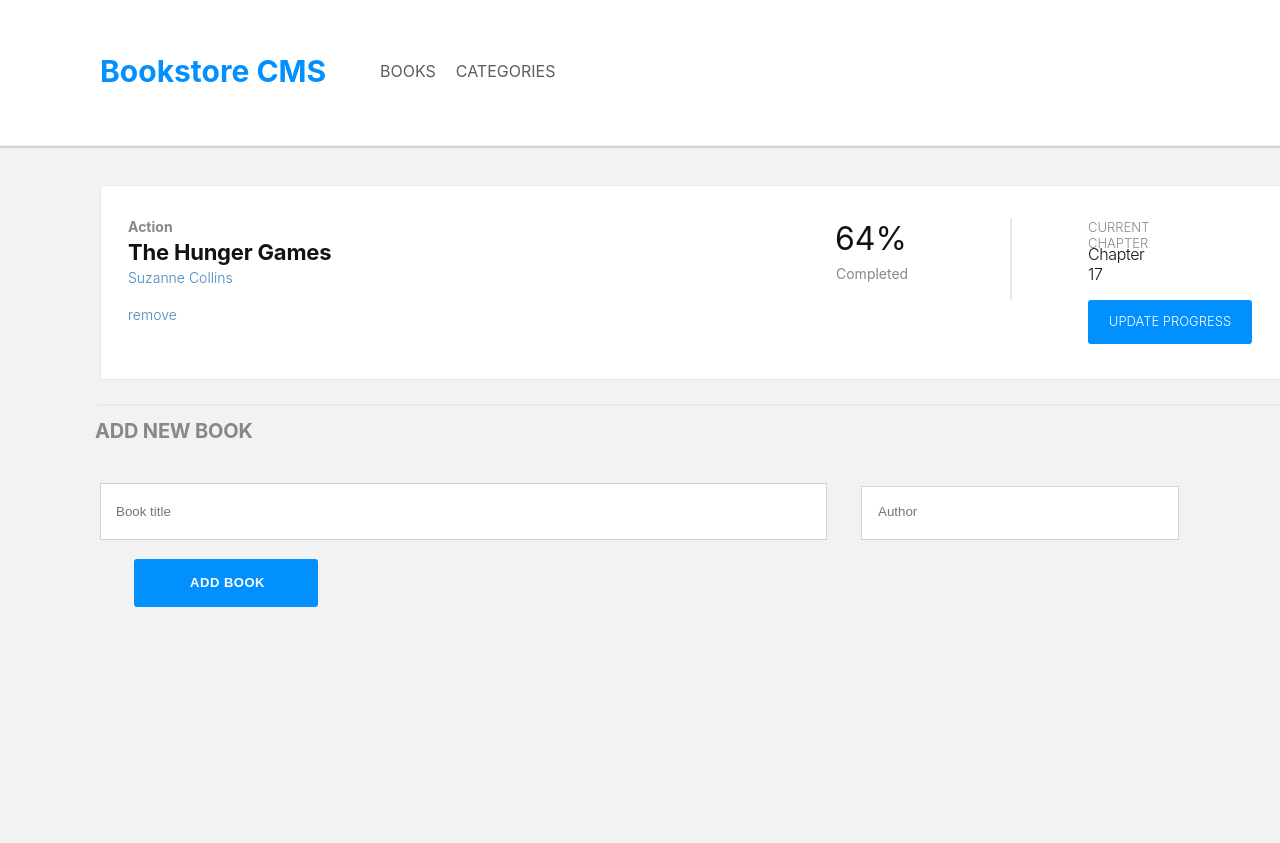
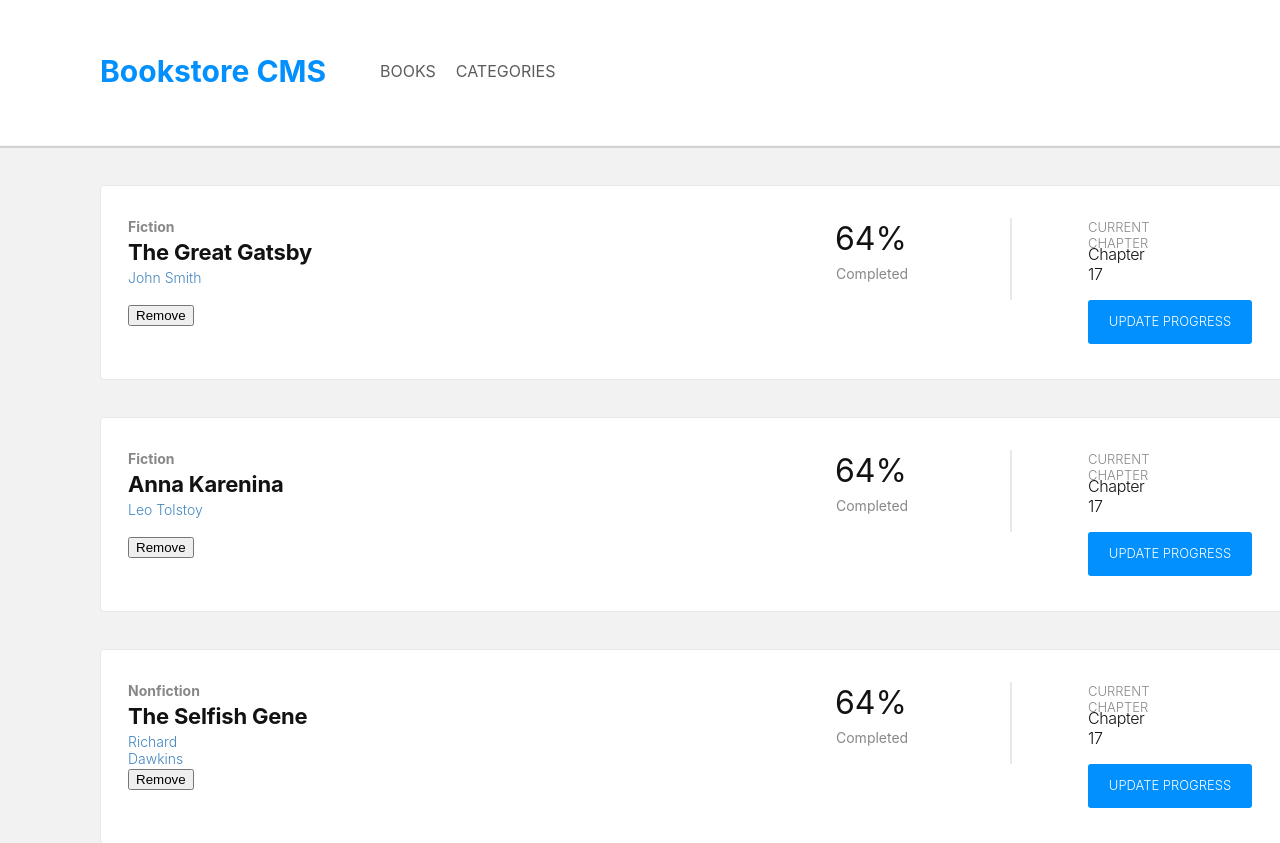
Before and after one commit to Rudy-Menekam/bookstore, a React (Create React App) app: page / in a window 1280 px wide. Shown: the top 843 px of the page. Before the commit the page ends 800 px from the top, so only its background shows below. Built offline with nearby package versions, Linux system fonts and the light colour scheme.

Commit message:
Add add, remove and check status button functionality

```diff
--- a/src/components/addBook.js
+++ b/src/components/addBook.js
@@ -1,10 +1,45 @@
-const AddBooks = () => (
-  <div>
-    <form>
-      <input type="text" placeholder="Book title" className="book-title" />
-      <input type="text" placeholder="Author" className="category" />
-      <input type="submit" value="Add Book" className="button" />
-    </form>
-  </div>
-);
+import { useSelector, useDispatch } from 'react-redux';
+import React, { useState } from 'react';
+import { addBook } from '../redux/books/booksSlice';
+
+const AddBooks = () => {
+  const { Books } = useSelector((state) => state.Book);
+  const [title, setTitle] = useState('');
+  const [author, setAuthor] = useState('');
+
+  const dispatch = useDispatch();
+  const handleTitle = (e) => {
+    setTitle(e.target.value);
+  };
+
+  const handleAuthor = (e) => {
+    setAuthor(e.target.value);
+  };
+  const handleSubmit = (e) => {
+    const itemId = `item${Books.length + 1}`;
+    e.preventDefault();
+    dispatch(addBook({ item_id: itemId, title, author }));
+  };
+  return (
+    <>
+      <form>
+        <input
+          type="text"
+          placeholder="Book title"
+          className="book-title"
+          onChange={handleTitle}
+          value={title}
+        />
+        <input
+          type="text"
+          placeholder="Author"
+          className="category"
+          onChange={handleAuthor}
+          value={author}
+        />
+        <input type="submit" value="Add Book" className="button" onClick={handleSubmit} />
+      </form>
+    </>
+  );
+};
 export default AddBooks;
--- a/src/components/book.js
+++ b/src/components/book.js
@@ -1,11 +1,21 @@
 import PropTypes from 'prop-types';
+import { useDispatch } from 'react-redux';
+import { removeBook } from '../redux/books/booksSlice';
 
-const Book = ({ title, author }) => (
+function Book({ book }) {
+  const {
+    title,
+    item_id,// eslint-disable-line
+    author,
+    category,
+  } = book;
+  const dispatch = useDispatch();
+  return (
     <>
       <div className="para">
         <div className="info">
           <span className="School-of">
-          Action
+            {category}
           </span>
           <span className="Title">
             {title}
@@ -13,10 +23,19 @@ const Book = ({ title, author }) => (
           <span className="Name">
             {author}
           </span>
-
           <ul className="info-links">
             <li>
-            <a href="/#">Remove</a>
+              <a href="/#">
+                <button
+                  type="button"
+                  onClick={() => {
+                    dispatch(removeBook(item_id));
+                  }}
+                  value="Remove"
+                >
+                  Remove
+                </button>
+              </a>
             </li>
           </ul>
         </div>
@@ -47,10 +66,13 @@ const Book = ({ title, author }) => (
       </div>
     </>
   );
-
+}
 Book.propTypes = {
-  title: PropTypes.string.isRequired,
-  author: PropTypes.string.isRequired,
+  book: PropTypes.shape({
+    title: PropTypes.string,
+    author: PropTypes.string,
+    item_id: PropTypes.string,
+    category: PropTypes.string,
+  }).isRequired,
 };
-
 export default Book;
--- a/src/components/books.js
+++ b/src/components/books.js
@@ -1,9 +1,18 @@
+import React from 'react';
+import { useSelector } from 'react-redux';
 import AddBooks from './addBook';
 import Book from './book';
 
-const Books = () => (
+const Books = () => {
+  const { Books } = useSelector((state) => state.Book);
+  return (
     <div>
-    <Book title="The Hunger Games" author=" Suzanne Collins" />
+      <div>
+        {Books.map((book) => (
+          <Book key={book.item_id} book={book} />
+        ))}
+        ;
+      </div>
       <div className="Line" />
       <span className="form-Title">
         ADD NEW BOOK
@@ -11,4 +20,5 @@ const Books = () => (
       <AddBooks />
     </div>
   );
+};
 export default Books;
--- a/src/components/categories.js
+++ b/src/components/categories.js
@@ -1,6 +1,17 @@
-const Categories = () => (
-  <div>
-    <button type="button" className="statusBtn">CHECK STATUS </button>
-  </div>
-);
+import { useDispatch, useSelector } from 'react-redux';
+import { checkStatus } from '../redux/categories/categoriesSlice';
+
+const Categories = () => {
+  const status = useSelector((state) => state.categories);
+  const dispatch = useDispatch();
+  const handleStatus = () => {
+    dispatch(checkStatus());
+  };
+  return (
+    <>
+      <button type="button" className="statusBtn" onClick={() => handleStatus()}>CHECK STATUS </button>
+      <span className="status">{status}</span>
+    </>
+  );
+};
 export default Categories;
--- a/src/index.js
+++ b/src/index.js
@@ -8,9 +8,12 @@ import store from './redux/store';
 
 const root = ReactDOM.createRoot(document.getElementById('root'));
 root.render(
-  <BrowserRouter>
-    <Provider store={store}>
-      <App />
-    </Provider>
-  </BrowserRouter>,
+  <React.StrictMode>
+    <BrowserRouter>
+      <Provider store={store}>
+        <App />
+      </Provider>
+    </BrowserRouter>
+    ,
+  </React.StrictMode>,
 );
--- a/src/redux/books/booksSlice.js
+++ b/src/redux/books/booksSlice.js
@@ -2,16 +2,36 @@ import { createSlice } from '@reduxjs/toolkit';
 
 export const bookSlice = createSlice({
   name: 'Book',
+  numberOfBooks: '3',
   initialState: {
-    Books: [],
+    Books:
+    [
+      {
+        item_id: 'item1',
+        title: 'The Great Gatsby',
+        author: 'John Smith',
+        category: 'Fiction',
+      },
+      {
+        item_id: 'item2',
+        title: 'Anna Karenina',
+        author: 'Leo Tolstoy',
+        category: 'Fiction',
+      },
+      {
+        item_id: 'item3',
+        title: 'The Selfish Gene',
+        author: 'Richard Dawkins',
+        category: 'Nonfiction',
+      },
+    ],
   },
   reducers: {
     addBook: (state, action) => {
       state.Books.push(action.payload);
     },
     removeBook: (state, action) => {
-      // const bookId = action.payload;
-      state.Books = state.Books.filter((book) => book.id !== action.payload);
+      state.Books = state.Books.filter((book) => book.item_id !== action.payload);
     },
   },
 
--- a/src/redux/categories/categoriesSlice.js
+++ b/src/redux/categories/categoriesSlice.js
@@ -1,10 +1,9 @@
 import { createSlice } from '@reduxjs/toolkit';
 
+const initialState = [];
 export const categoriesSlice = createSlice({
   name: 'categories',
-  initialState: {
-    categories: [],
-  },
+  initialState,
   reducers: {
     checkStatus: () => 'Under Construction',
   },
```
Also changed, not shown: .eslintrc.json. Lines whose indentation alone changed are shown as unchanged.
